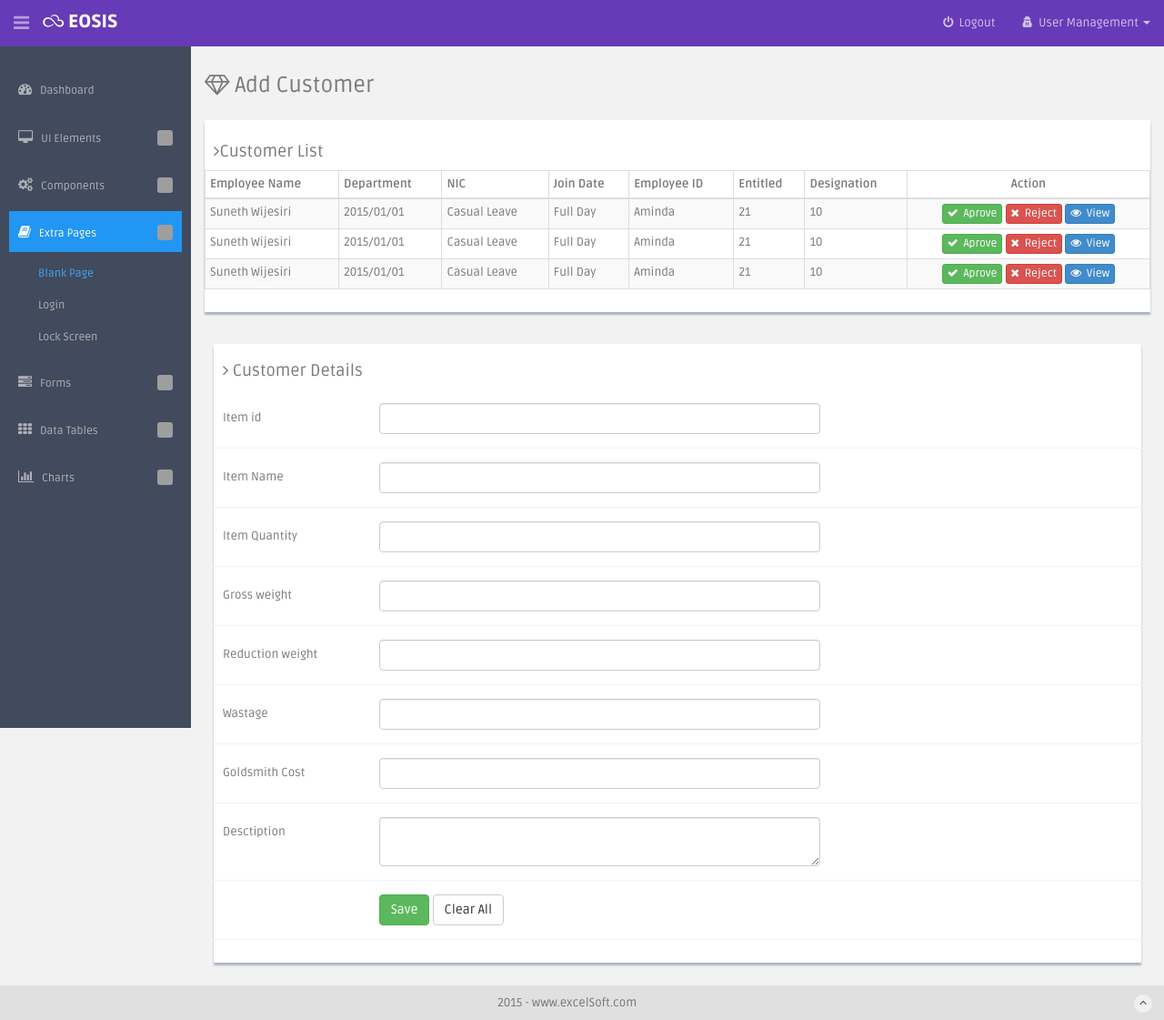
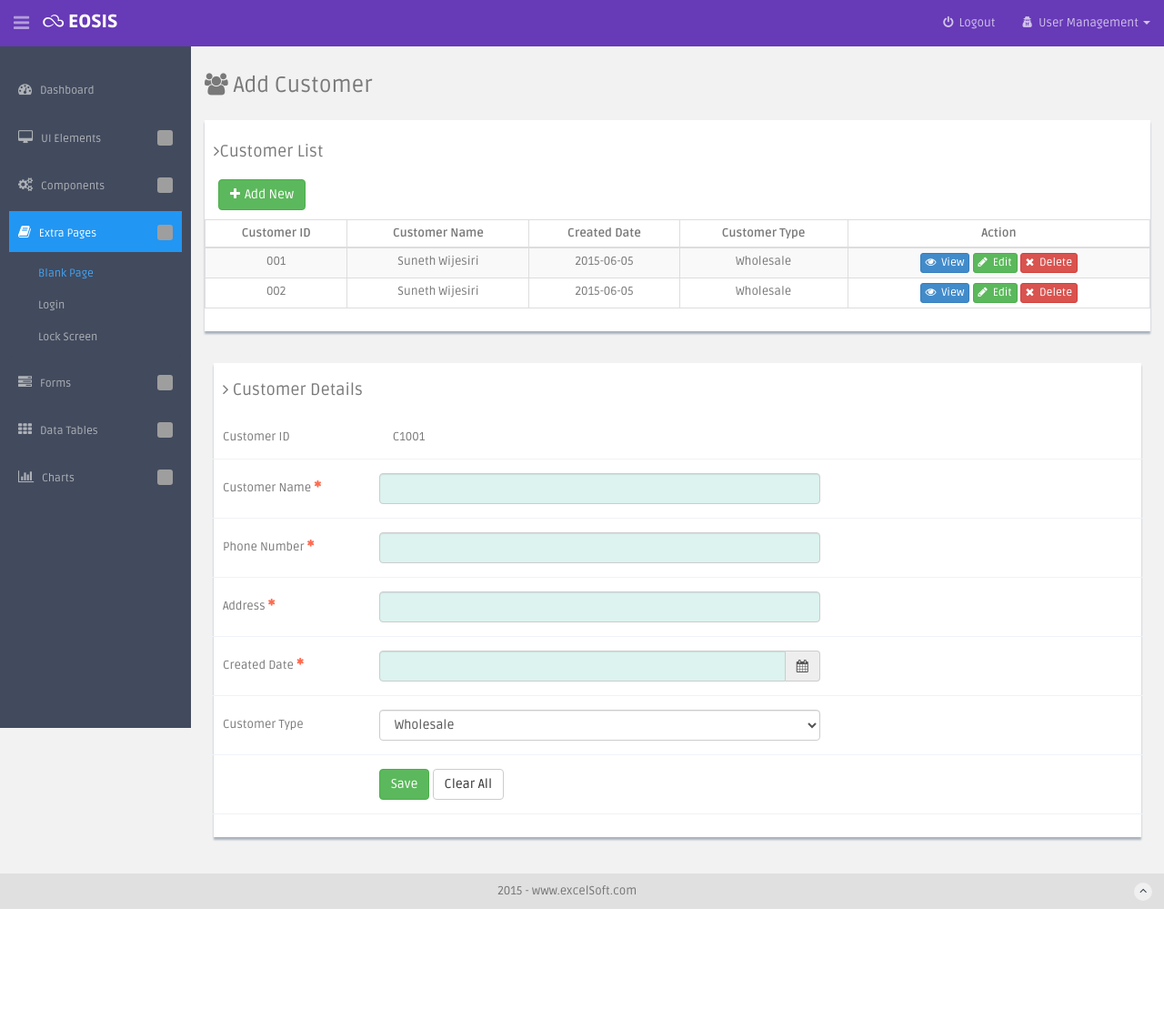
Before and after one commit to sunethw/jw, a PHP site: page /eosis/add_customer.php in a window 1280 px wide. Shown: the whole page at 91% size. After the commit the page ends 999 px from the top, so only its background shows below. Run offline with PHP 8.4, Linux system fonts and the light colour scheme; grey boxes are pictures that could not be loaded.

Commit message:
add customer

```diff
--- a/eosis/add_customer.php
+++ b/eosis/add_customer.php
@@ -18,68 +18,54 @@
         <!--main content start-->
         <section id="main-content">
             <section class="wrapper site-min-height">
-                <h3><i class="fa fa-diamond"></i> Add Customer</h3>
+                <h3><i class="fa fa-users"></i> Add Customer</h3>
                   <div class="row mt">
                     <div class="col-lg-12">
                         <div class="content-panel">
                       <h4><i class="fa fa-angle-right"></i>Customer List</h4>
+
+                         <div class="col-lg-12">
+                          <button href="#creatG4" class="panel-top-adbtn btn btn-success pull-left "><span class="btn-pls fa fa-plus"></span>Add New</button>
+                          </div>
                           <section id="unseen">
                             <table class="table table-bordered table-striped table-condensed">
                               <thead>
                               <tr>
-                                  <th>Employee Name</th>
-                                 <th>Department</th>
-                                  <th class="numeric">NIC</th>
-                                  <th class="numeric">Join Date</th>
-                                  <th class="numeric">Employee ID</th>
-                                  <th class="numeric">Entitled</th>
-                                  <th class="numeric">Designation</th>
+                                  <th class="text-center">Customer ID</th>
+                                  <th class="text-center">Customer Name</th>
+                                  <th class="text-center">Created Date</th>
+                                  <th class="text-center">Customer Type</th>
+
                                   <th class="text-center">Action</th>
                               </tr>
                               </thead>
                               <tbody>
                               <tr>
-                                  <td>Suneth Wijesiri</td>
-                                  <td>2015/01/01</td>
-                                  <td class="numeric">Casual Leave</td>
-                                  <td class="numeric">Full Day</td>
-                                  <td class="numeric">Aminda</td>
-                                  <td class="numeric">21</td>
-                                  <td class="numeric">10</td>
+                                  <td class="text-center">001</td>
+                                  <td class="text-center">Suneth Wijesiri</td>
+                                  <td class="text-center">2015-06-05</td>
+                                  <td class="text-center">Wholesale</td>
+
                                   <td class="text-center">
-                                     <button class="btn btn-success btn-xs"><i class="fa fa-check"></i>&nbsp; Aprove</button>
-                                      <button class="btn btn-danger btn-xs"><i class="fa fa-close"></i>&nbsp; Reject</button>
-                                      <button class="btn btn-primary btn-xs"><i class="fa fa-eye"></i>&nbsp; View</button>
+                                     <button class="btn btn-primary btn-xs"><i class="fa fa-eye"></i>&nbsp; View</button>
+                                    <button class="btn btn-success btn-xs"><i class="fa fa-pencil"></i>&nbsp; Edit</button>
+                                      <button class="btn btn-danger btn-xs"><i class="fa fa-close"></i>&nbsp; Delete</button>
                                   </td>
                               </tr>
                               <tr>
-                                  <td>Suneth Wijesiri</td>
-                                  <td>2015/01/01</td>
-                                  <td class="numeric">Casual Leave</td>
-                                  <td class="numeric">Full Day</td>
-                                  <td class="numeric">Aminda</td>
-                                  <td class="numeric">21</td>
-                                  <td class="numeric">10</td>
+                                  <td class="text-center">002</td>
+                                  <td class="text-center">Suneth Wijesiri</td>
+                                  <td class="text-center">2015-06-05</td>
+                                  <td class="text-center">Wholesale</td>
+
                                   <td class="text-center">
-                                     <button class="btn btn-success btn-xs"><i class="fa fa-check"></i>&nbsp; Aprove</button>
-                                      <button class="btn btn-danger btn-xs"><i class="fa fa-close"></i>&nbsp; Reject</button>
-                                      <button class="btn btn-primary btn-xs"><i class="fa fa-eye"></i>&nbsp; View</button>
+                                     <button class="btn btn-primary btn-xs"><i class="fa fa-eye"></i>&nbsp; View</button>
+                                    <button class="btn btn-success btn-xs"><i class="fa fa-pencil"></i>&nbsp; Edit</button>
+                                      <button class="btn btn-danger btn-xs"><i class="fa fa-close"></i>&nbsp; Delete</button>
                                   </td>
                               </tr>
-                              <tr>
-                                  <td>Suneth Wijesiri</td>
-                                  <td>2015/01/01</td>
-                                  <td class="numeric">Casual Leave</td>
-                                  <td class="numeric">Full Day</td>
-                                  <td class="numeric">Aminda</td>
-                                  <td class="numeric">21</td>
-                                  <td class="numeric">10</td>
-                                  <td class="text-center">
-                                     <button class="btn btn-success btn-xs"><i class="fa fa-check"></i>&nbsp; Aprove</button>
-                                      <button class="btn btn-danger btn-xs"><i class="fa fa-close"></i>&nbsp; Reject</button>
-                                      <button class="btn btn-primary btn-xs"><i class="fa fa-eye"></i>&nbsp; View</button>
-                                  </td>
-                              </tr>
+
+
                             </tbody>
                             </table>
                         </section>
@@ -88,64 +74,58 @@
             </div>
                 <div class="row mt">
                     <div class="col-lg-12">
-                        <div class="form-panel">
+                        <div class="form-panel" id="creatG4">
                             <h4 class="mb"><i class="fa fa-angle-right"></i> Customer Details</h4>
                             <form class="form-horizontal style-form">
 
                                <div class="form-group">
-                                    <label class="col-sm-2 control-label">Item id</label>
+                                    <label class="col-sm-2 control-label">Customer ID</label>
                                     <div class="col-sm-6">
-                                        <input type="text" class="form-control">
+                                        <label class="col-sm-2 control-label">C1001</label>
                                     </div>
 
 
                                 </div>
 
                                 <div class="form-group">
-                                    <label class="col-sm-2 control-label">Item Name</label>
+                                    <label class="col-sm-2 control-label required-label">Customer Name</label>
                                     <div class="col-sm-6">
-                                        <input type="text" class="form-control">
+                                        <input type="text" class="form-control required-input">
                                     </div>
                                 </div>
 
                                 <div class="form-group">
-                                    <label class="col-sm-2 control-label">Item Quantity</label>
+                                    <label class="col-sm-2 control-label required-label">Phone Number</label>
                                     <div class="col-sm-6">
-                                        <input type="text" class="form-control">
+                                        <input type="text" class="form-control required-input">
                                     </div>
                                 </div>
 
                                  <div class="form-group">
-                                    <label class="col-sm-2 control-label">Gross weight</label>
+                                    <label class="col-sm-2 control-label required-label">Address</label>
                                     <div class="col-sm-6">
-                                        <input type="text" class="form-control">
+                                        <input type="text" class="form-control required-input">
                                     </div>
                                 </div>
 
                                 <div class="form-group">
-                                    <label class="col-sm-2 control-label">Reduction weight</label>
-                                    <div class="col-sm-6">
-                                        <input type="text" class="form-control">
+                                    <label class="col-sm-2 control-label required-label">Created Date</label>
+
+                                     <div class="col-sm-6">
+                                        <div class="input-group">
+                                            <input id="to-date" type="text" class="form-control datepicker-days required-input">
+                                                <span class="input-group-addon"><span class="fa fa-calendar"></span></span>
+                                        </div>
                                     </div>
                                 </div>
 
                                 <div class="form-group">
-                                    <label class="col-sm-2 control-label">Wastage</label>
+                                    <label class="col-sm-2 control-label">Customer Type</label>
                                     <div class="col-sm-6">
-                                        <input type="text" class="form-control">
-                                    </div>
-                                </div>
-                                <div class="form-group">
-                                    <label class="col-sm-2 control-label">Goldsmith Cost</label>
-                                    <div class="col-sm-6">
-                                        <input type="text" class="form-control">
-                                    </div>
-                                </div>
-
-                                <div class="form-group">
-                                    <label class="col-sm-2 control-label">Desctiption</label>
-                                    <div class="col-sm-6">
-                                        <textarea class="form-control"></textarea>
+                                        <select class="form-control">
+                                            <option>Wholesale</option>
+                                            <option>Retail</option>
+                                        </select>
                                     </div>
                                 </div>
 
@@ -192,7 +172,26 @@
         <script src="assets/js/common-scripts.js"></script>
 
 
+ <script>
+        $(document).on('click', '.panel-top-adbtn', function(){
 
+	   $('#creatG4').collapse('show');
+       $("body, html").animate({
+                scrollTop: $( $(this).attr('href') ).offset().top -140
+            }, 500);
+
+    });
+
+     $(function() {
+            $('.datepicker-days').datetimepicker({
+                viewMode: 'days',
+                format: 'YYYY/MM/DD'
+            });
+
+
+        });
+
+</script>
 
 
 
--- a/eosis/assets/js/common-scripts.js
+++ b/eosis/assets/js/common-scripts.js
@@ -1,7 +1,7 @@
 $(document).ready(function() {
- $(function(){
+
        $( ".required-label" ).append( "<span class='fa fa-asterisk required-star'></span>" );
-    });
+
 
 });
 /*---LEFT BAR ACCORDION----*/
```
